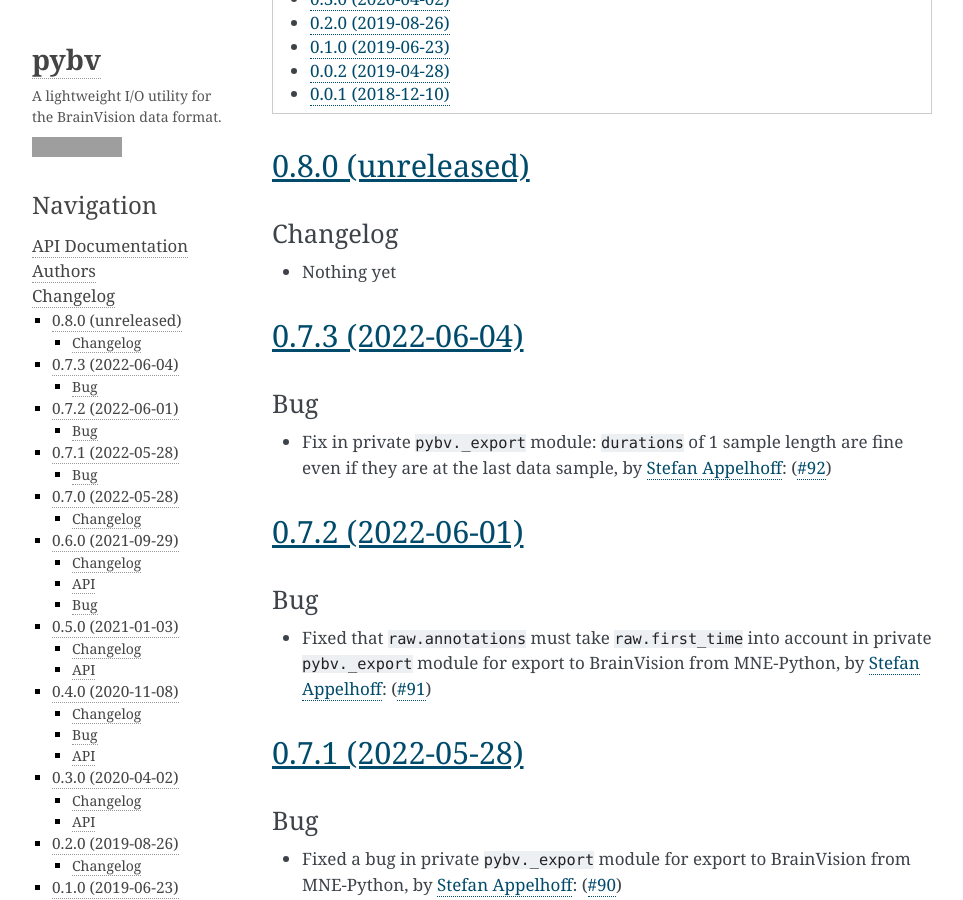
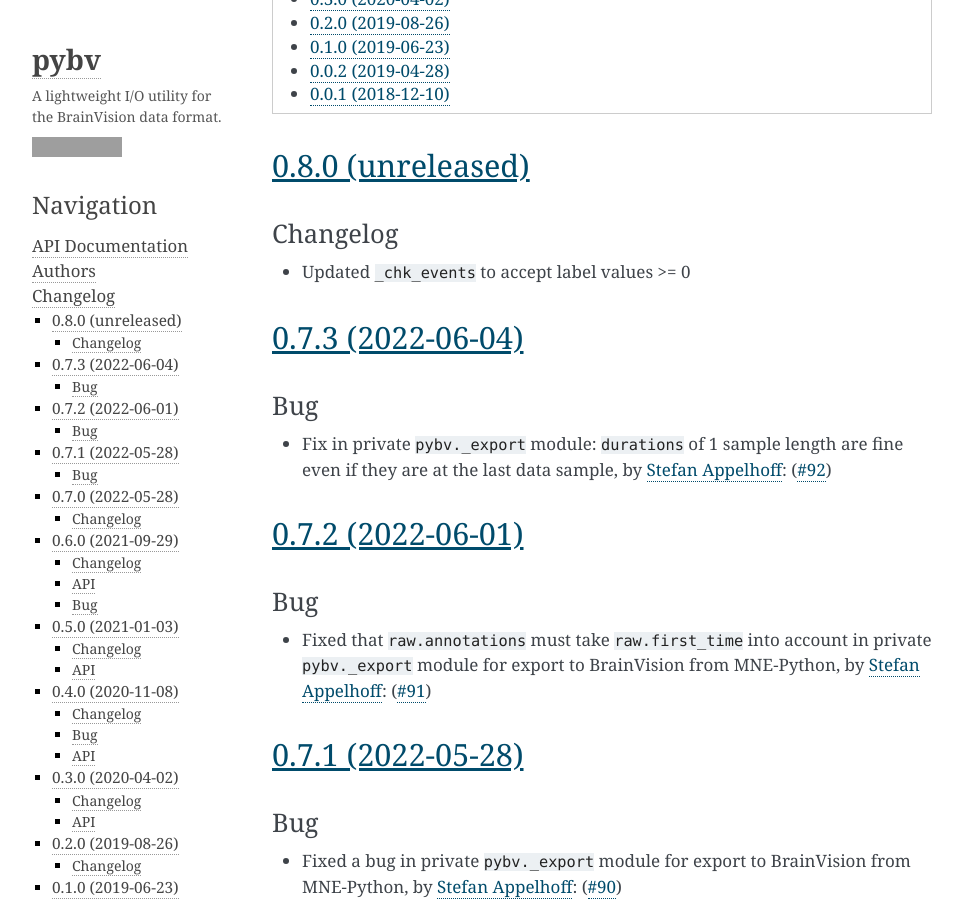
Before and after one commit to bids-standard/pybv, a Sphinx documentation site: the page built from docs/changelog.rst, in a window 1280 px wide and 900 px high, scrolled down 724 px. Shown: the whole window, without its empty margins (148-1111 px from the left). Built offline with Sphinx 7.4.7, drawn with Linux system fonts in a browser that asks for light colours; grey boxes are pictures that could not be loaded.

Commit message:
Update changelog.rst

```diff
--- a/docs/changelog.rst
+++ b/docs/changelog.rst
@@ -41,7 +41,7 @@ Here we list a changelog of pybv.
 
 Changelog
 ~~~~~~~~~
-- Nothing yet
+- Updated ``_chk_events`` to accept label values >= 0
 
 0.7.3 (2022-06-04)
 ==================
```
